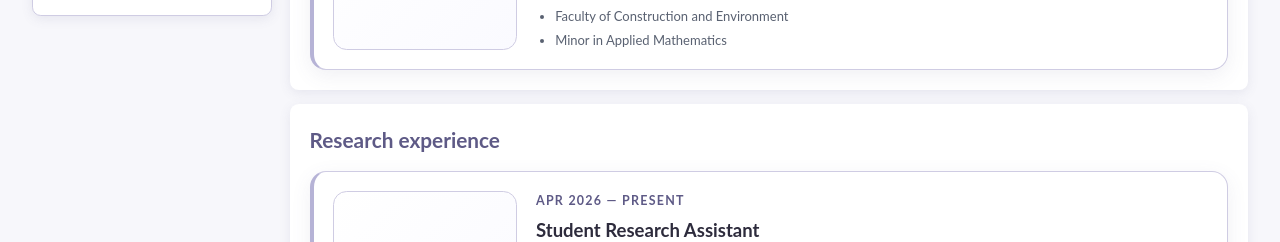
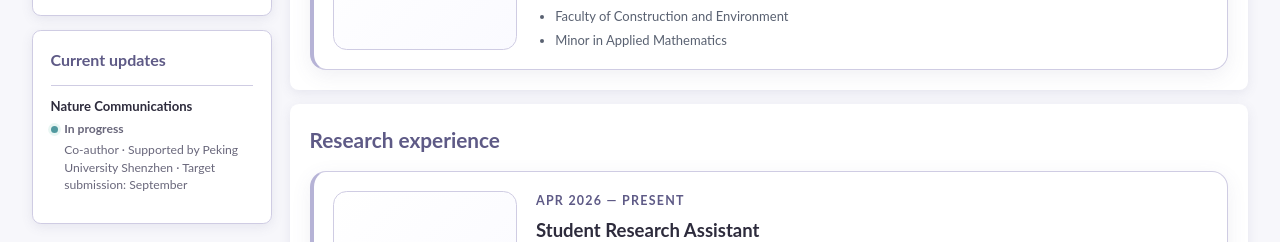
Before and after one commit to Claire0712/Claire0712.github.io, a website: page index.html in a window 1280 px wide. Shown: the part 485-727 px from the top of the page. Drawn offline with Linux system fonts and the light colour scheme.

Commit message:
Add current research update to sidebar

```diff
--- a/assets/app.js
+++ b/assets/app.js
@@ -1,4 +1,4 @@
-import { academicWorks, awards, education, profile, projects, research } from './data.js';
+import { academicWorks, awards, currentUpdates, education, profile, projects, research } from './data.js';
 
 export const normalizeLocale = (value) => value?.startsWith('en') ? 'en' : 'zh';
 
@@ -114,15 +114,22 @@ export const academicWorksMarkup = (works, locale) => {
   }).join('');
 };
 
+export const currentUpdatesMarkup = (updates, locale) => updates.map((update) => `
+  <article class="current-update">
+    <h3>${escapeHtml(textFor(update.title, locale))}</h3>
+    <p class="current-update__status"><span aria-hidden="true"></span>${escapeHtml(textFor(update.status, locale))}</p>
+    ${update.detail ? `<p class="current-update__detail">${escapeHtml(textFor(update.detail, locale))}</p>` : ''}
+  </article>`).join('');
+
 const copy = {
   zh: {
     navAbout: '关于', navResearch: '研究', navProjects: '成果', navEducation: '教育', navAwards: '荣誉', navContact: '联系',
-    about: '个人简介', research: '研究经历', projects: 'Project', education: '教育背景', awards: '获奖经历', contact: '联系方式',
+    about: '个人简介', research: '研究经历', projects: 'Project', education: '教育背景', awards: '获奖经历', contact: '联系方式', currentUpdates: '近况',
     contactCopy: '欢迎来信交流研究与合作。', backToTop: '回到顶部 ↑', menuOpen: '打开导航', menuClose: '关闭导航'
   },
   en: {
     navAbout: 'About', navResearch: 'Research', navProjects: 'Work', navEducation: 'Education', navAwards: 'Awards', navContact: 'Contact',
-    about: 'About me', research: 'Research experience', projects: 'Project', education: 'Education', awards: 'Awards & honors', contact: 'Contact',
+    about: 'About me', research: 'Research experience', projects: 'Project', education: 'Education', awards: 'Awards & honors', contact: 'Contact', currentUpdates: 'Current updates',
     contactCopy: 'I welcome conversations about research, collaboration, and exchange.', backToTop: 'Back to top ↑', menuOpen: 'Open navigation', menuClose: 'Close navigation'
   }
 };
@@ -198,6 +205,7 @@ export const render = (locale) => {
   });
   document.querySelectorAll('[data-entries]').forEach((element) => { element.innerHTML = timelineMarkup(records[element.dataset.entries], language); });
   document.querySelectorAll('[data-work-cards]').forEach((element) => { element.innerHTML = academicWorksMarkup(academicWorks, language); });
+  document.querySelectorAll('[data-current-updates]').forEach((element) => { element.innerHTML = currentUpdatesMarkup(currentUpdates, language); });
   initializeCarousels();
 
   const email = profile.email;
--- a/assets/data.js
+++ b/assets/data.js
@@ -17,6 +17,14 @@ export const profile = {
   github: 'https://github.com/Claire0712',
   location: { zh: '中国香港', en: 'Hong Kong SAR' }
 };
+
+export const currentUpdates = [
+  {
+    title: { zh: 'Nature Communications', en: 'Nature Communications' },
+    status: { zh: '进行中', en: 'In progress' },
+    detail: { zh: '共同作者 · 北京大学深圳研究支持 · 预计 9 月投稿', en: 'Co-author · Supported by Peking University Shenzhen · Target submission: September' }
+  }
+];
 
 export const research = [
   {
--- a/assets/styles.css
+++ b/assets/styles.css
@@ -144,8 +144,16 @@ body { background: var(--page-tint); color: var(--ink); font-family: Lato, Inter
 .site-nav { font-size: .88rem; gap: 1.2rem; }
 .academic-layout { display: grid; grid-template-columns: minmax(12rem, 15rem) minmax(0, 1fr); gap: 1.1rem; padding-top: 4.75rem; padding-bottom: 1.25rem; align-items: start; }
 .profile-column { position: sticky; top: 5.1rem; }
-.profile-card, .content-card { background: #fff; border: 1px solid var(--lavender-light); border-radius: .55rem; box-shadow: 0 .18rem .75rem rgba(94,90,134,.11); }
+.profile-card, .current-updates-card, .content-card { background: #fff; border: 1px solid var(--lavender-light); border-radius: .55rem; box-shadow: 0 .18rem .75rem rgba(94,90,134,.11); }
 .profile-card { padding: 1.1rem; text-align: center; }
+.current-updates-card { padding: 1.1rem; margin-top: .85rem; }
+.current-updates-card h2 { margin: 0 0 .75rem; color: var(--deep-violet); font-size: 1rem; font-weight: 700; }
+.current-update { padding: .75rem 0; border-top: 1px solid var(--lavender-light); }
+.current-update h3 { margin: 0 0 .3rem; font-size: .82rem; line-height: 1.35; }
+.current-update__status, .current-update__detail { margin: 0; color: var(--muted); font-size: .76rem; line-height: 1.45; }
+.current-update__status { display: flex; align-items: center; gap: .4rem; font-weight: 700; }
+.current-update__status span { width: .45rem; height: .45rem; border-radius: 50%; background: var(--teal); box-shadow: 0 0 0 .18rem #e9f6f3; }
+.current-update__detail { margin-top: .18rem; padding-left: .85rem; }
 .profile-photo { display: block; aspect-ratio: 1 / 1; width: min(100%, 11rem); margin: 0 auto .9rem; border-radius: .25rem; object-fit: cover; object-position: center; }
 .profile-card h1 { margin: 0 0 .5rem; font-family: Lato, Inter, sans-serif; font-size: 1.55rem; font-weight: 700; letter-spacing: 0; line-height: 1.2; white-space: normal; }
 .profile-title, .profile-location { margin: 0 0 .35rem; color: #666; font-size: .88rem; }
@@ -212,7 +220,7 @@ body { background: var(--page-tint); color: var(--ink); font-family: Lato, Inter
 .site-name, .site-nav a:hover, .site-nav a:focus-visible, .language-switch button[aria-pressed="true"], .work-card__pdf, .work-card__code { color: var(--deep-violet); }
 .profile-contact:hover, .github-link:hover, .work-card__pdf:hover, .work-card__code:hover { color: var(--teal); }
 .content-card { border-color: var(--lavender-light); }
-.content-card:hover, .profile-card:hover { box-shadow: 0 .28rem 1rem rgba(94,90,134,.15); }
+.content-card:hover, .profile-card:hover, .current-updates-card:hover { box-shadow: 0 .28rem 1rem rgba(94,90,134,.15); }
 .work-card { border-color: var(--lavender-light); border-radius: .55rem; box-shadow: 0 .2rem .8rem rgba(94,90,134,.08); }
 .work-card__image, .work-carousel { border-bottom-color: var(--lavender-light); }
 
@@ -236,6 +244,7 @@ body { background: var(--page-tint); color: var(--ink); font-family: Lato, Inter
   .academic-layout, .academic-layout > *, .content-column, .content-column > *, .content-card, .entries, .work-cards, .work-card, .work-card__content { min-width: 0; max-width: 100%; }
   .profile-column { position: static; }
   .profile-card { display: grid; grid-template-columns: 5.7rem 1fr; gap: .35rem 1rem; text-align: left; align-items: center; }
+  .current-updates-card { margin-top: .75rem; }
   .profile-photo { grid-row: span 4; width: 5.7rem; margin: 0; }
   .profile-card h1 { align-self: end; }
   .profile-title, .profile-location { margin: 0; }
--- a/docs/assets/styles.css
+++ b/docs/assets/styles.css
@@ -144,8 +144,16 @@ body { background: var(--page-tint); color: var(--ink); font-family: Lato, Inter
 .site-nav { font-size: .88rem; gap: 1.2rem; }
 .academic-layout { display: grid; grid-template-columns: minmax(12rem, 15rem) minmax(0, 1fr); gap: 1.1rem; padding-top: 4.75rem; padding-bottom: 1.25rem; align-items: start; }
 .profile-column { position: sticky; top: 5.1rem; }
-.profile-card, .content-card { background: #fff; border: 1px solid var(--lavender-light); border-radius: .55rem; box-shadow: 0 .18rem .75rem rgba(94,90,134,.11); }
+.profile-card, .current-updates-card, .content-card { background: #fff; border: 1px solid var(--lavender-light); border-radius: .55rem; box-shadow: 0 .18rem .75rem rgba(94,90,134,.11); }
 .profile-card { padding: 1.1rem; text-align: center; }
+.current-updates-card { padding: 1.1rem; margin-top: .85rem; }
+.current-updates-card h2 { margin: 0 0 .75rem; color: var(--deep-violet); font-size: 1rem; font-weight: 700; }
+.current-update { padding: .75rem 0; border-top: 1px solid var(--lavender-light); }
+.current-update h3 { margin: 0 0 .3rem; font-size: .82rem; line-height: 1.35; }
+.current-update__status, .current-update__detail { margin: 0; color: var(--muted); font-size: .76rem; line-height: 1.45; }
+.current-update__status { display: flex; align-items: center; gap: .4rem; font-weight: 700; }
+.current-update__status span { width: .45rem; height: .45rem; border-radius: 50%; background: var(--teal); box-shadow: 0 0 0 .18rem #e9f6f3; }
+.current-update__detail { margin-top: .18rem; padding-left: .85rem; }
 .profile-photo { display: block; aspect-ratio: 1 / 1; width: min(100%, 11rem); margin: 0 auto .9rem; border-radius: .25rem; object-fit: cover; object-position: center; }
 .profile-card h1 { margin: 0 0 .5rem; font-family: Lato, Inter, sans-serif; font-size: 1.55rem; font-weight: 700; letter-spacing: 0; line-height: 1.2; white-space: normal; }
 .profile-title, .profile-location { margin: 0 0 .35rem; color: #666; font-size: .88rem; }
@@ -212,7 +220,7 @@ body { background: var(--page-tint); color: var(--ink); font-family: Lato, Inter
 .site-name, .site-nav a:hover, .site-nav a:focus-visible, .language-switch button[aria-pressed="true"], .work-card__pdf, .work-card__code { color: var(--deep-violet); }
 .profile-contact:hover, .github-link:hover, .work-card__pdf:hover, .work-card__code:hover { color: var(--teal); }
 .content-card { border-color: var(--lavender-light); }
-.content-card:hover, .profile-card:hover { box-shadow: 0 .28rem 1rem rgba(94,90,134,.15); }
+.content-card:hover, .profile-card:hover, .current-updates-card:hover { box-shadow: 0 .28rem 1rem rgba(94,90,134,.15); }
 .work-card { border-color: var(--lavender-light); border-radius: .55rem; box-shadow: 0 .2rem .8rem rgba(94,90,134,.08); }
 .work-card__image, .work-carousel { border-bottom-color: var(--lavender-light); }
 
@@ -236,6 +244,7 @@ body { background: var(--page-tint); color: var(--ink); font-family: Lato, Inter
   .academic-layout, .academic-layout > *, .content-column, .content-column > *, .content-card, .entries, .work-cards, .work-card, .work-card__content { min-width: 0; max-width: 100%; }
   .profile-column { position: static; }
   .profile-card { display: grid; grid-template-columns: 5.7rem 1fr; gap: .35rem 1rem; text-align: left; align-items: center; }
+  .current-updates-card { margin-top: .75rem; }
   .profile-photo { grid-row: span 4; width: 5.7rem; margin: 0; }
   .profile-card h1 { align-self: end; }
   .profile-title, .profile-location { margin: 0; }
--- a/index.html
+++ b/index.html
@@ -5,7 +5,7 @@
     <meta name="viewport" content="width=device-width, initial-scale=1.0">
     <meta name="description" content="A bilingual personal resume and research homepage.">
     <title>Shizhuo Zhang | Personal homepage</title>
-    <link rel="stylesheet" href="./assets/styles.css?v=20260831-31">
+    <link rel="stylesheet" href="./assets/styles.css?v=20260902-35">
   </head>
   <body>
     <a class="skip-link" href="#main-content">Skip to content</a>
@@ -36,6 +36,10 @@
             <a class="profile-contact" data-github aria-label="GitHub" href="https://github.com/Claire0712" target="_blank" rel="noreferrer"><svg class="profile-contact__icon" viewBox="0 0 24 24" aria-hidden="true"><path d="M12 .7A11.3 11.3 0 0 0 8.4 22.7c.6.1.8-.3.8-.6v-2.2c-3.4.7-4.1-1.4-4.1-1.4-.6-1.4-1.3-1.8-1.3-1.8-1.1-.7.1-.7.1-.7 1.2.1 1.8 1.2 1.8 1.2 1.1 1.8 2.8 1.3 3.5 1 .1-.8.4-1.3.8-1.6-2.7-.3-5.6-1.3-5.6-6a4.7 4.7 0 0 1 1.2-3.2c-.1-.3-.5-1.6.1-3.2 0 0 1-.3 3.3 1.2a11.4 11.4 0 0 1 6 0c2.3-1.5 3.3-1.2 3.3-1.2.6 1.6.2 2.9.1 3.2a4.7 4.7 0 0 1 1.2 3.2c0 4.7-2.9 5.7-5.6 6 .4.3.8 1 .8 2v3c0 .3.2.7.8.6A11.3 11.3 0 0 0 12 .7Z"/></svg><span>GitHub / Repositories</span></a>
           </div>
         </div>
+        <section class="current-updates-card" aria-labelledby="current-updates-heading">
+          <h2 id="current-updates-heading" data-key="currentUpdates">Current updates</h2>
+          <div class="current-updates" data-current-updates></div>
+        </section>
       </aside>
 
       <div class="content-column">
@@ -48,6 +52,6 @@
     </main>
 
     <footer class="site-footer container"><span data-profile="name">Shizhuo Zhang</span><a href="#top" data-key="backToTop" data-back-to-top>Back to top ↑</a></footer>
-    <script type="module" src="./assets/app.js?v=20260831-31"></script>
+    <script type="module" src="./assets/app.js?v=20260902-35"></script>
   </body>
 </html>
```
Also changed, not shown: docs/assets/app.js (+11 -3 lines), docs/assets/data.js (+8 -0 lines), docs/index.html (+6 -2 lines), tests/app.test.mjs (+21 -2 lines).
